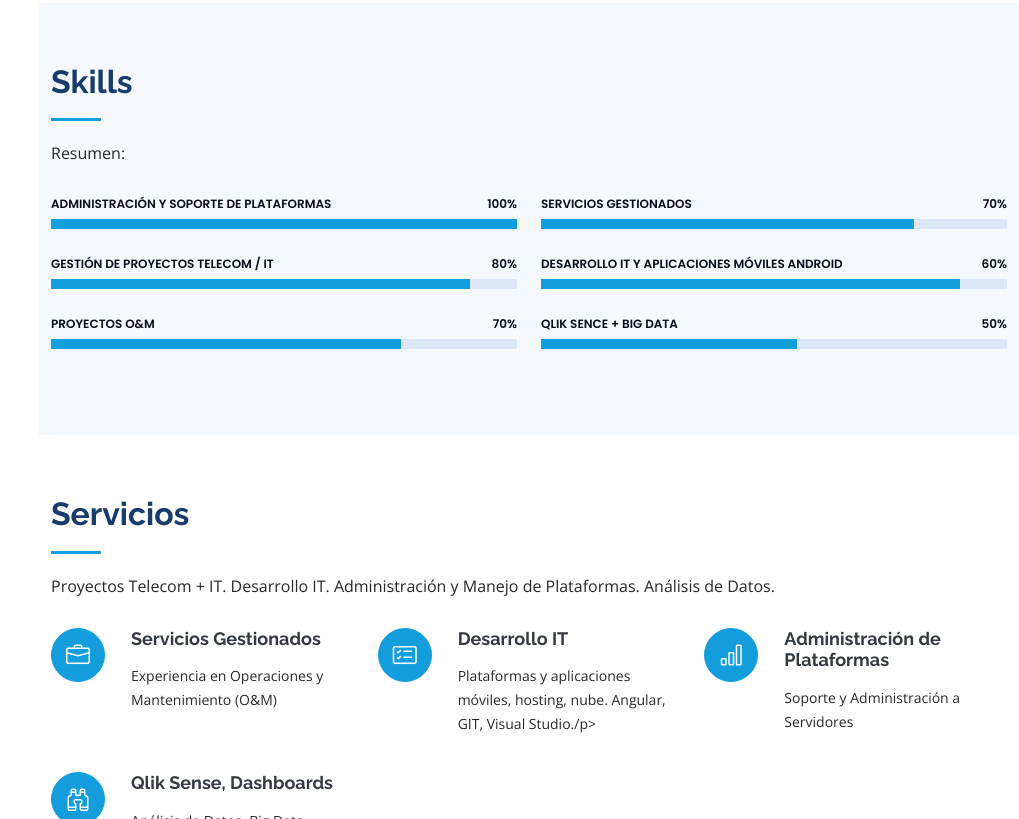
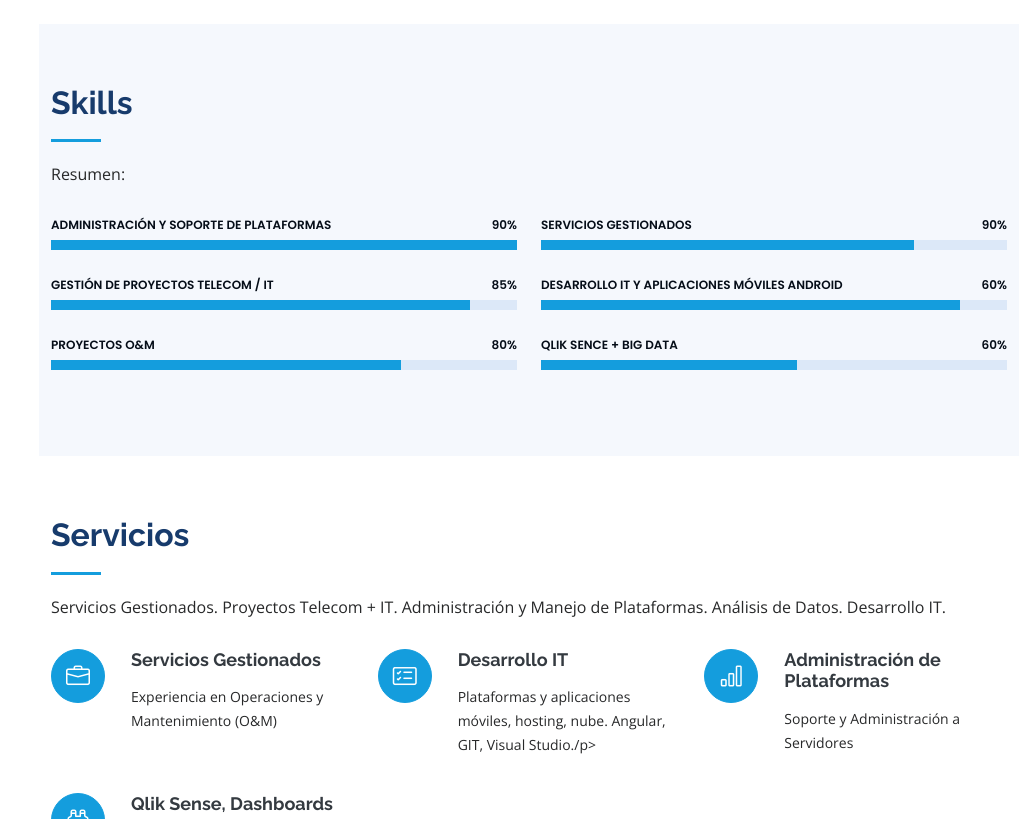
Before and after one commit to DaveMontoya/davemontoya.github.io, a plain HTML site: page index.html in a window 1280 px wide. Shown: the part 1978-2797 px from the top of the page, without its empty margins (261-1280 px from the left). Drawn offline with nearby package versions, Linux system fonts and the light colour scheme.

Commit message:
Update index.html

```diff
--- a/index.html
+++ b/index.html
@@ -89,7 +89,7 @@
         <div class="section-title">
           <h2>Acerca De</h2>
           <p>* Experiencia en IT y Servicios Gestionados para Proyectos de Telecomunicaciones y Telefonía Celular.</p>
-	  <p>* Operación, administración, soporte a Plataformas IT, Web, Aplicaciones Móviles para proyectos de campo y O&M + FLM (Telecom/Telefònia móvil).</p>
+	  <p>* Operación, administración, soporte a Plataformas IT, Web, Aplicaciones Móviles para proyectos de campo y O&M + FLM (Telecom/Telefonia móvil).</p>
 	  <p>* Análisis de Datos y Big Data en Qlik Sense para gestión de proyectos y KPIs.</p>
 	  <p>* Proyectos de Desarrollo IT para web y móviles en Android.</p>
         </div>
@@ -145,7 +145,7 @@
             <div class="count-box">
               <i class="bi bi-emoji-smile"></i>
               <span data-purecounter-start="0" data-purecounter-end="3" data-purecounter-duration="3" class="purecounter"></span>
-              <p><strong>Proyectos</strong>a nivel nacional para infraestructura de Telecomunicaciones</p>
+              <p><strong>Proyectos</strong> a nivel nacional para infraestructura de Telecomunicaciones</p>
             </div>
           </div>
 
@@ -153,7 +153,7 @@
             <div class="count-box">
               <i class="bi bi-journal-richtext"></i>
               <span data-purecounter-start="0" data-purecounter-end="4" data-purecounter-duration="1" class="purecounter"></span>
-              <p><strong>Compañias</strong>multinacionales en àres de gestión de proyectos, servicios gestionados y soporte a plataformas</p>
+              <p><strong>Compañias</strong> multinacionales en àres de gestión de proyectos, servicios gestionados y soporte a plataformas</p>
             </div>
           </div>
 
@@ -169,7 +169,7 @@
             <div class="count-box">
               <i class="bi bi-people"></i>
               <span data-purecounter-start="0" data-purecounter-end="3" data-purecounter-duration="1" class="purecounter"></span>
-              <p><strong>Plataformas</strong>Web y Móviles desarrolladas</p>
+              <p><strong>Plataformas</strong> Web y Móviles desarrolladas</p>
             </div>
           </div>
 
@@ -192,21 +192,21 @@
           <div class="col-lg-6" data-aos="fade-up">
 
             <div class="progress">
-              <span class="skill">Administración y Soporte de Plataformas <i class="val">100%</i></span>
+              <span class="skill">Administración y Soporte de Plataformas <i class="val">90%</i></span>
               <div class="progress-bar-wrap">
                 <div class="progress-bar" role="progressbar" aria-valuenow="100" aria-valuemin="0" aria-valuemax="100"></div>
               </div>
             </div>
 
             <div class="progress">
-              <span class="skill">Gestión de Proyectos Telecom / IT<i class="val">80%</i></span>
+              <span class="skill">Gestión de Proyectos Telecom / IT<i class="val">85%</i></span>
               <div class="progress-bar-wrap">
                 <div class="progress-bar" role="progressbar" aria-valuenow="90" aria-valuemin="0" aria-valuemax="100"></div>
               </div>
             </div>
 
             <div class="progress">
-              <span class="skill">Proyectos O&M <i class="val">70%</i></span>
+              <span class="skill">Proyectos O&M <i class="val">80%</i></span>
               <div class="progress-bar-wrap">
                 <div class="progress-bar" role="progressbar" aria-valuenow="75" aria-valuemin="0" aria-valuemax="100"></div>
               </div>
@@ -217,7 +217,7 @@
           <div class="col-lg-6" data-aos="fade-up" data-aos-delay="100">
 
             <div class="progress">
-              <span class="skill">Servicios Gestionados <i class="val">70%</i></span>
+              <span class="skill">Servicios Gestionados <i class="val">90%</i></span>
               <div class="progress-bar-wrap">
                 <div class="progress-bar" role="progressbar" aria-valuenow="80" aria-valuemin="0" aria-valuemax="100"></div>
               </div>
@@ -231,7 +231,7 @@
             </div>
 
             <div class="progress">
-              <span class="skill">Qlik Sence + Big Data <i class="val">50%</i></span>
+              <span class="skill">Qlik Sence + Big Data <i class="val">60%</i></span>
               <div class="progress-bar-wrap">
                 <div class="progress-bar" role="progressbar" aria-valuenow="55" aria-valuemin="0" aria-valuemax="100"></div>
               </div>
@@ -253,7 +253,7 @@
 
         <div class="section-title">
           <h2>Servicios</h2>
-          <p>Proyectos Telecom + IT. Desarrollo IT. Administración y Manejo de Plataformas. Análisis de Datos.</p>
+          <p>Servicios Gestionados. Proyectos Telecom + IT. Administración y Manejo de Plataformas. Análisis de Datos. Desarrollo IT.</p>
         </div>
 
         <div class="row">
@@ -359,7 +359,7 @@
   <footer id="footer">
     <div class="container">
       <div class="copyright">
-        &copy; Copyright <strong><span>Dave Montoya</span></strong>
+        &copy; Copyright <strong><span>Dave Montoya S.</span></strong>
       </div>
       <div class="credits">
         <!-- All the links in the footer should remain intact. -->
```
